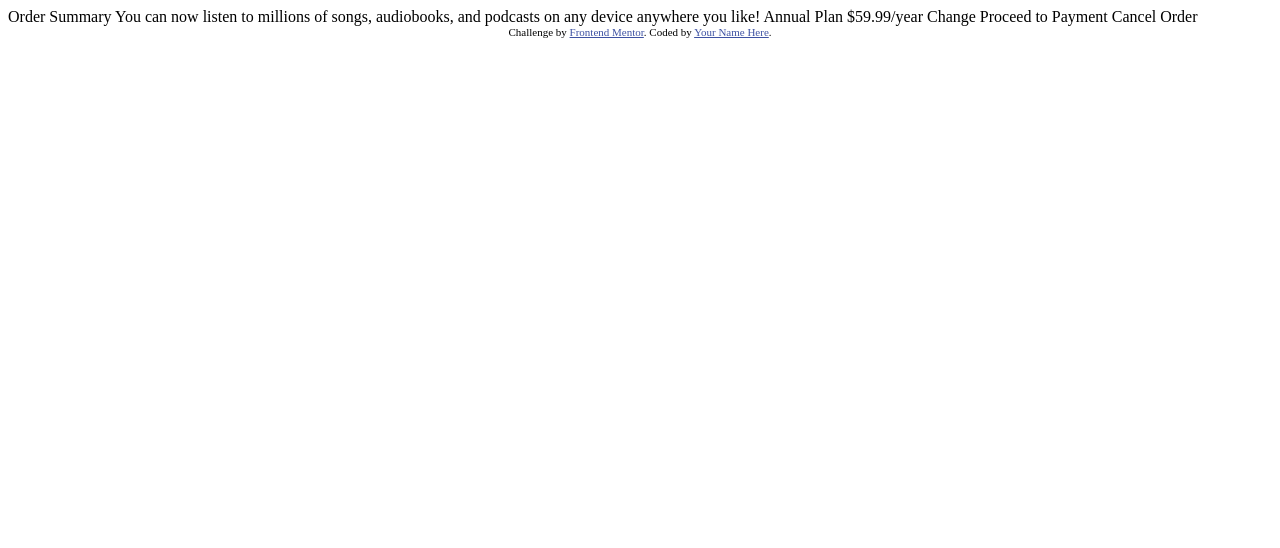
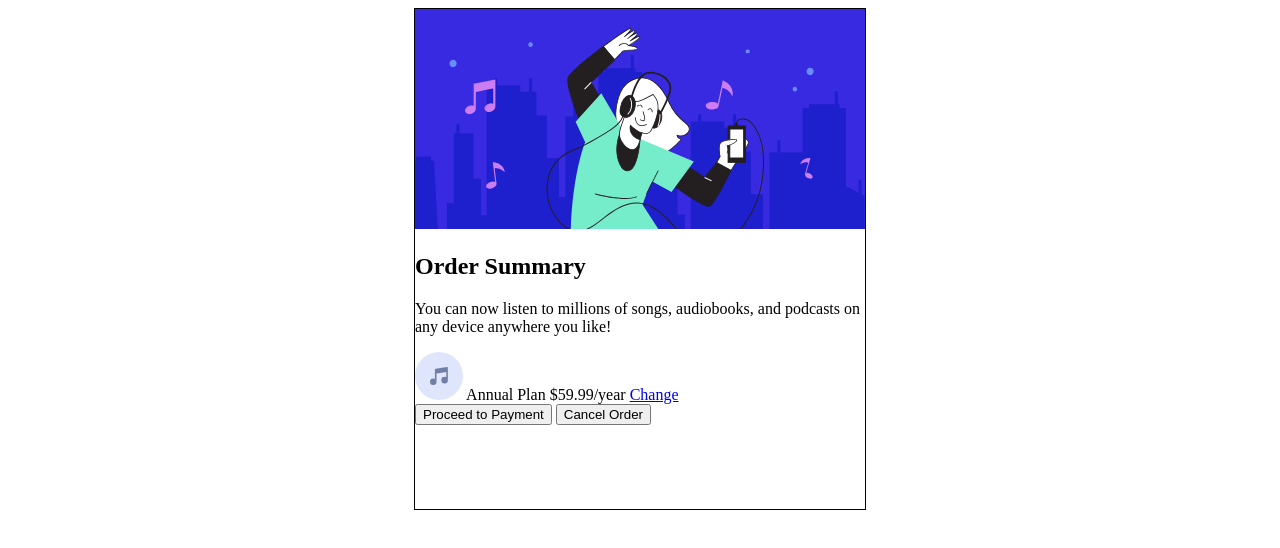
Before and after one commit to abdullahaidar/Order-summary-component, a plain HTML site: page order-summary-component-main/index.html in a window 1280 px wide. Drawn offline with Linux system fonts and the light colour scheme.

Commit message:
set up html

```diff
--- a/order-summary-component-main/index.html
+++ b/order-summary-component-main/index.html
@@ -1,37 +1,44 @@
 <!DOCTYPE html>
 <html lang="en">
   <head>
-  <meta charset="UTF-8">
-  <meta name="viewport" content="width=device-width, initial-scale=1.0"> <!-- displays site properly based on user's device -->
-
-  <link rel="icon" type="image/png" sizes="32x32" href="./images/favicon-32x32.png">
+    <meta charset="UTF-8" />
+    <meta name="viewport" content="width=device-width, initial-scale=1.0" />
+    <!-- displays site properly based on user's device -->
+    <link
+      href="https://fonts.googleapis.com/css2?family=Red+Hat+Display:wght@500;700;900&display=swap"
+      rel="stylesheet"
+    />
+    <link
+      rel="icon"
+      type="image/png"
+      sizes="32x32"
+      href="./images/favicon-32x32.png"
+    />
+    <link rel="stylesheet" href="style.css" />
 
     <title>Frontend Mentor | Order summary card</title>
 
     <!-- Feel free to remove these styles or customise in your own stylesheet 👍 -->
-  <style>
-    .attribution { font-size: 11px; text-align: center; }
-    .attribution a { color: hsl(228, 45%, 44%); }
-  </style>
   </head>
   <body>
-
-  Order Summary
-
-  You can now listen to millions of songs, audiobooks, and podcasts on any
-  device anywhere you like!
-
-  Annual Plan
-  $59.99/year
-
-  Change
-
-  Proceed to Payment
-  Cancel Order
-
-  <div class="attribution">
-    Challenge by <a href="https://www.frontendmentor.io?ref=challenge" target="_blank">Frontend Mentor</a>.
-    Coded by <a href="#">Your Name Here</a>.
+    <div class="container">
+      <div class="hero">
+        <img src="images/illustration-hero.svg" alt="" />
+      </div>
+      <div class="content">
+        <h2>Order Summary</h2>
+        <p>
+          You can now listen to millions of songs, audiobooks, and podcasts on
+          any device anywhere you like!
+        </p>
+      </div>
+      <div class="plan">
+        <img src="images/icon-music.svg" alt="" />
+        Annual Plan $59.99/year
+        <a href="#">Change</a>
+      </div>
+      <button class="order">Proceed to Payment</button>
+      <button class="cancel">Cancel Order</button>
     </div>
   </body>
 </html>
--- /dev/null
+++ b/order-summary-component-main/style.css
@@ -0,0 +1,7 @@
+.container{
+    margin: auto;
+    border: 1px solid black;
+    height: 500px;
+    width: 450px;
+
+}
```
Lines whose indentation alone changed are shown as unchanged.
